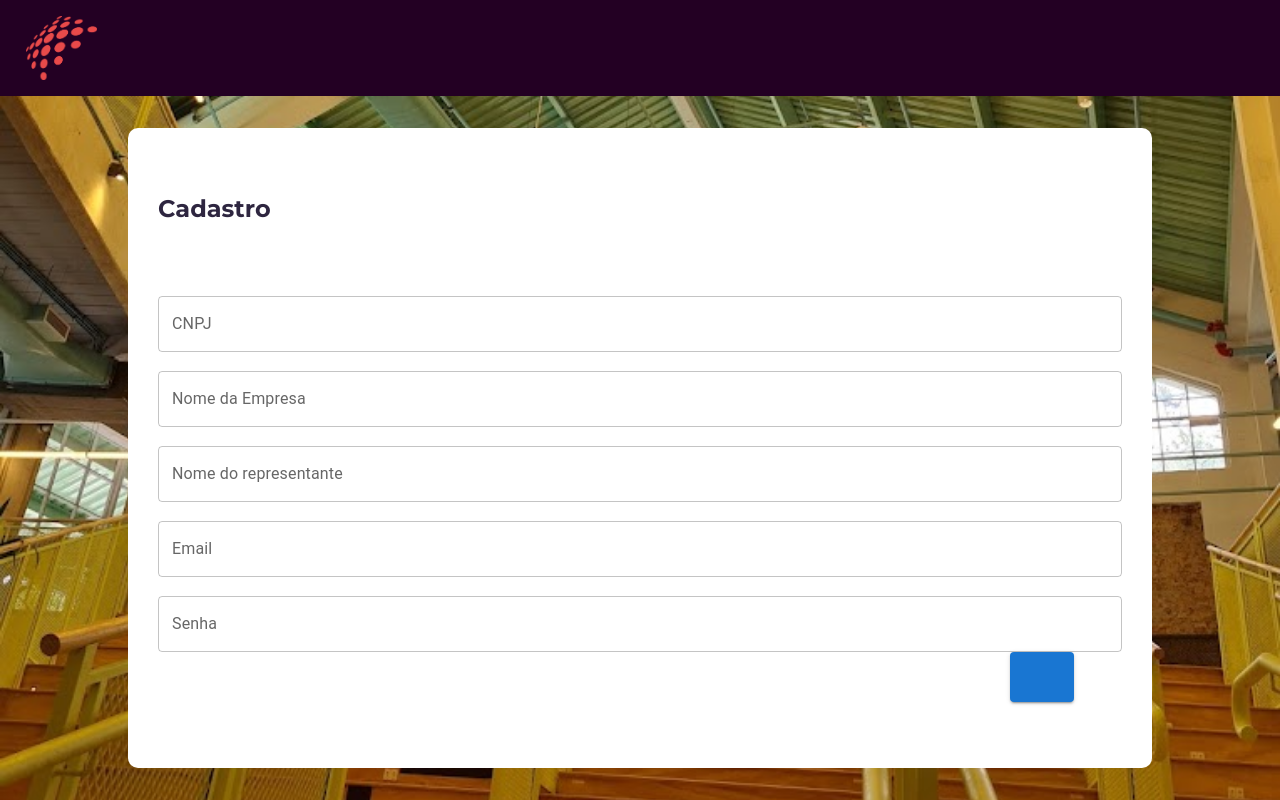
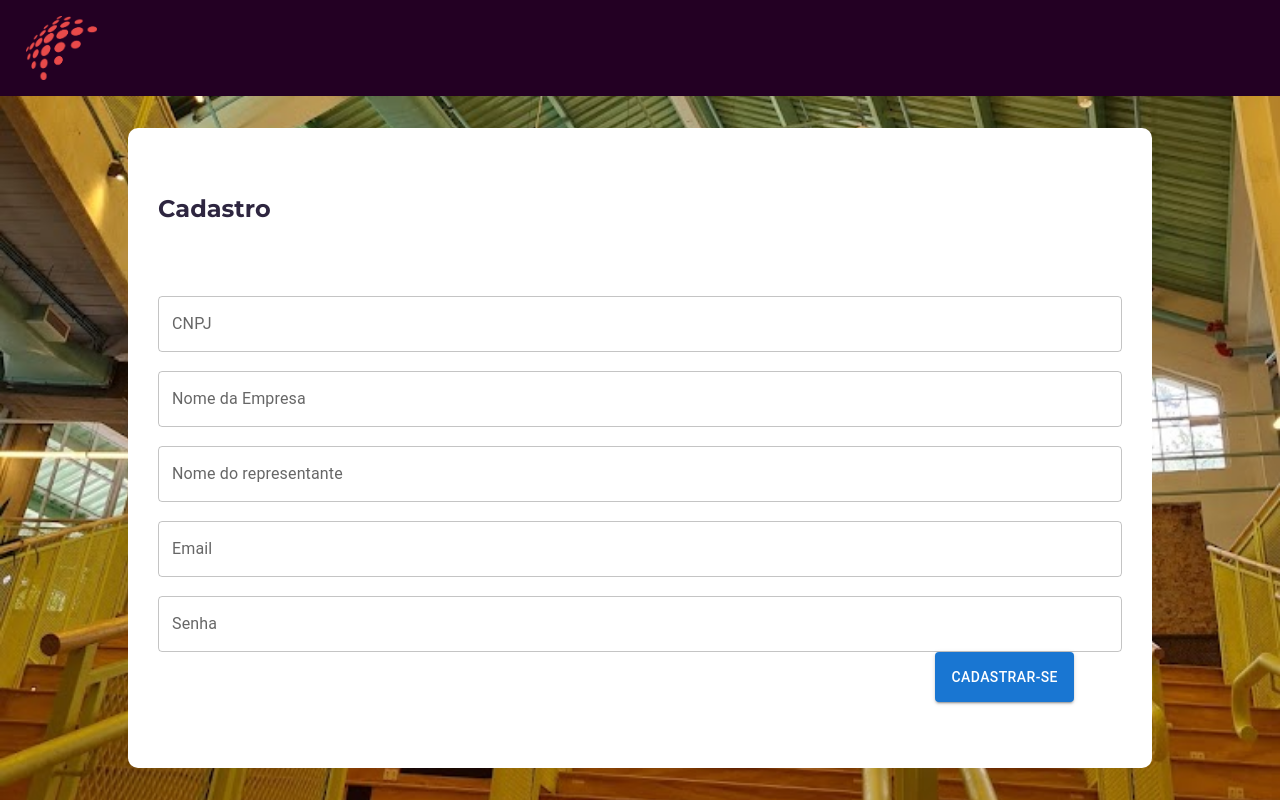
Before and after one commit to renanribeir0/ponderadass7, a React (Create React App) app in the folder src/frontend/project-ep/: page /cadastro in a window 1280 px wide. Built offline with nearby package versions, Linux system fonts and the light colour scheme.

Commit message:
feat: arruma botao

```diff
--- a/src/frontend/project-ep/src/pages/OI/cadastroOI/index.jsx
+++ b/src/frontend/project-ep/src/pages/OI/cadastroOI/index.jsx
@@ -74,7 +74,7 @@ export const Cadastro = (props) => {
               onChange={(e) => setSenha(e.target.value)}
             />
             <div className={style.botao}>
-              <ButtonUsage tipo="confirma Cadastro" />
+              <ButtonUsage conteudo="CADASTRAR-SE" tipo="confirma Cadastro" />
             </div>
           </form>
         </div>
```
